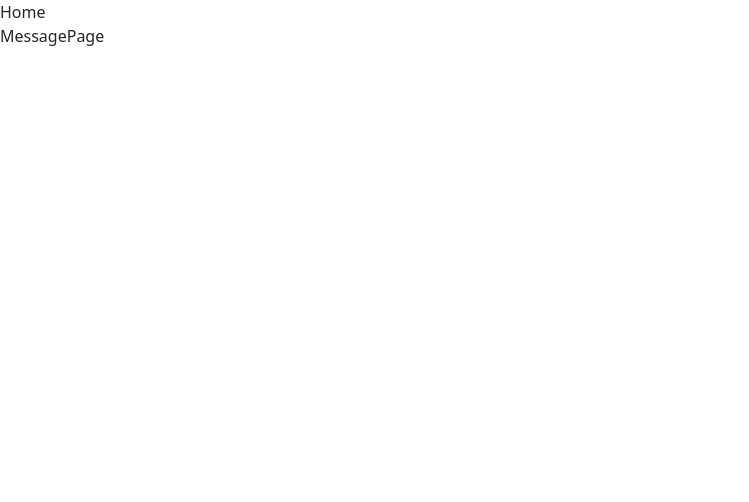
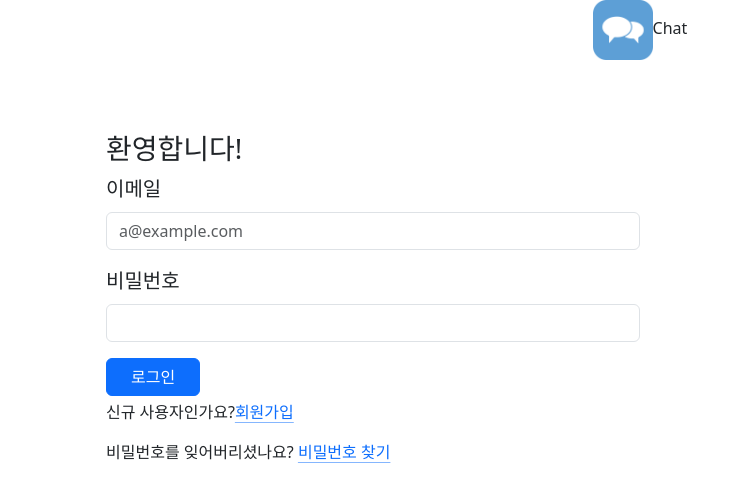
Before and after one commit to HwiYul-G/java-chat, a React (Create React App) app in the folder frontend/: page /login in a window 1280 px wide. Shown: the top 502 px of the page, without its empty margins (0-749 px from the left). Built offline with nearby package versions, Linux system fonts and the light colour scheme.

Commit message:
[front] email과 password 별도로 처리된 것을 하나의 login 페이지로 변경

```diff
--- a/frontend/src/pages/CheckEmailPage.js
+++ /dev/null
@@ -1,9 +0,0 @@
-import React from 'react'
-
-const CheckEmailPage = () => {
-  return (
-    <div>CheckEmailPage</div>
-  )
-}
-
-export default CheckEmailPage
--- a/frontend/src/pages/CheckPasswordPage.js
+++ /dev/null
@@ -1,9 +0,0 @@
-import React from 'react'
-
-const CheckPasswordPage = () => {
-  return (
-    <div>CheckPasswordPage</div>
-  )
-}
-
-export default CheckPasswordPage
--- /dev/null
+++ b/frontend/src/pages/LoginPage.js
@@ -0,0 +1,66 @@
+import React, { useState } from 'react'
+import { Link, useNavigate } from 'react-router-dom'
+
+const LoginPage = () => {
+  const [data, setData] = useState({
+    email: "",
+    password: "",
+  })
+
+  const navigate = useNavigate()
+
+  const handleOnChange = (e) => {
+    const {name, value} = e.target
+
+    setData((preve) => {
+      return{
+        ...preve,
+        [name] : value
+      }
+    })
+  }
+
+  const handleSubmit = async(e) => {
+    e.preventDefault()
+    e.stopPropagation()
+
+    navigate("/")
+  }
+
+  return (
+    <div className='container mt-5'>
+      <div className='p-4'>
+        <div>
+
+        </div>
+        <h3>환영합니다!</h3>
+
+        <form className='' onSubmit={handleSubmit}>
+            <div className='mb-3 col-md-6'>
+              <label htmlFor='email' className='form-label fs-5'>이메일</label>
+              <input type='text' id='email' name='email' placeholder='a@example.com'
+                className='form-control'
+                value={data.email}
+                onChange={handleOnChange}
+                required
+              />
+            </div>
+            <div className='mb-3 col-md-6'>
+              <label htmlFor='password' className='form-label fs-5'>비밀번호</label>
+              <input type='password' id='password' name='password'
+                className='form-control'
+                value={data.password}
+                onChange={handleOnChange}
+                required
+              />
+            </div>
+            <button type='button' className='btn btn-primary px-4'>로그인</button>
+        </form>
+        <p className='mt-1'>신규 사용자인가요?<Link to={"/register"} className="icon-link icon-link-hover">회원가입</Link></p>
+        <p className='mt-1'>비밀번호를 잊어버리셨나요? <Link to={"/forget-password"} className='icon-link icon-link-hover'>비밀번호 찾기</Link></p>
+      </div>
+    </div>
+  )
+}
+
+export default LoginPage
--- a/frontend/src/pages/RegisterPage.js
+++ b/frontend/src/pages/RegisterPage.js
@@ -103,7 +103,7 @@ const RegisterPage = () => {
             </div>
             <button type='button' className='btn btn-primary px-4'> 회원가입 완료</button>
         </form>
-        <p className='mt-1'>이미 아이디가 존재하나요? <Link to={"/email"} className="icon-link icon-link-hover">Login</Link></p>
+        <p className='mt-1'>이미 아이디가 존재하나요? <Link to={"/login"} className="icon-link icon-link-hover">Login</Link></p>
       </div>
     </div>
   )
```
Also changed, not shown: frontend/src/routes/index.js (+6 -6 lines).
